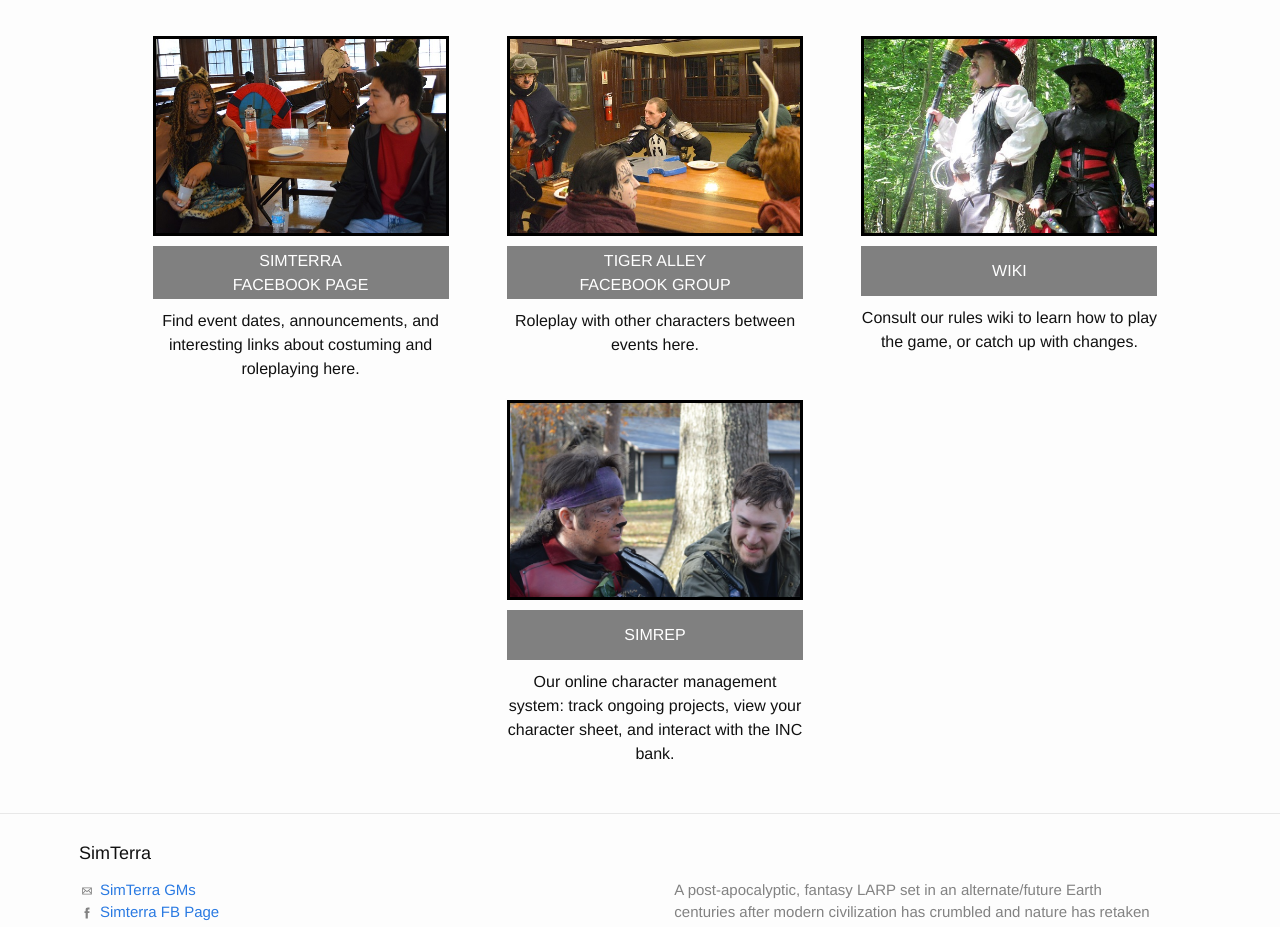
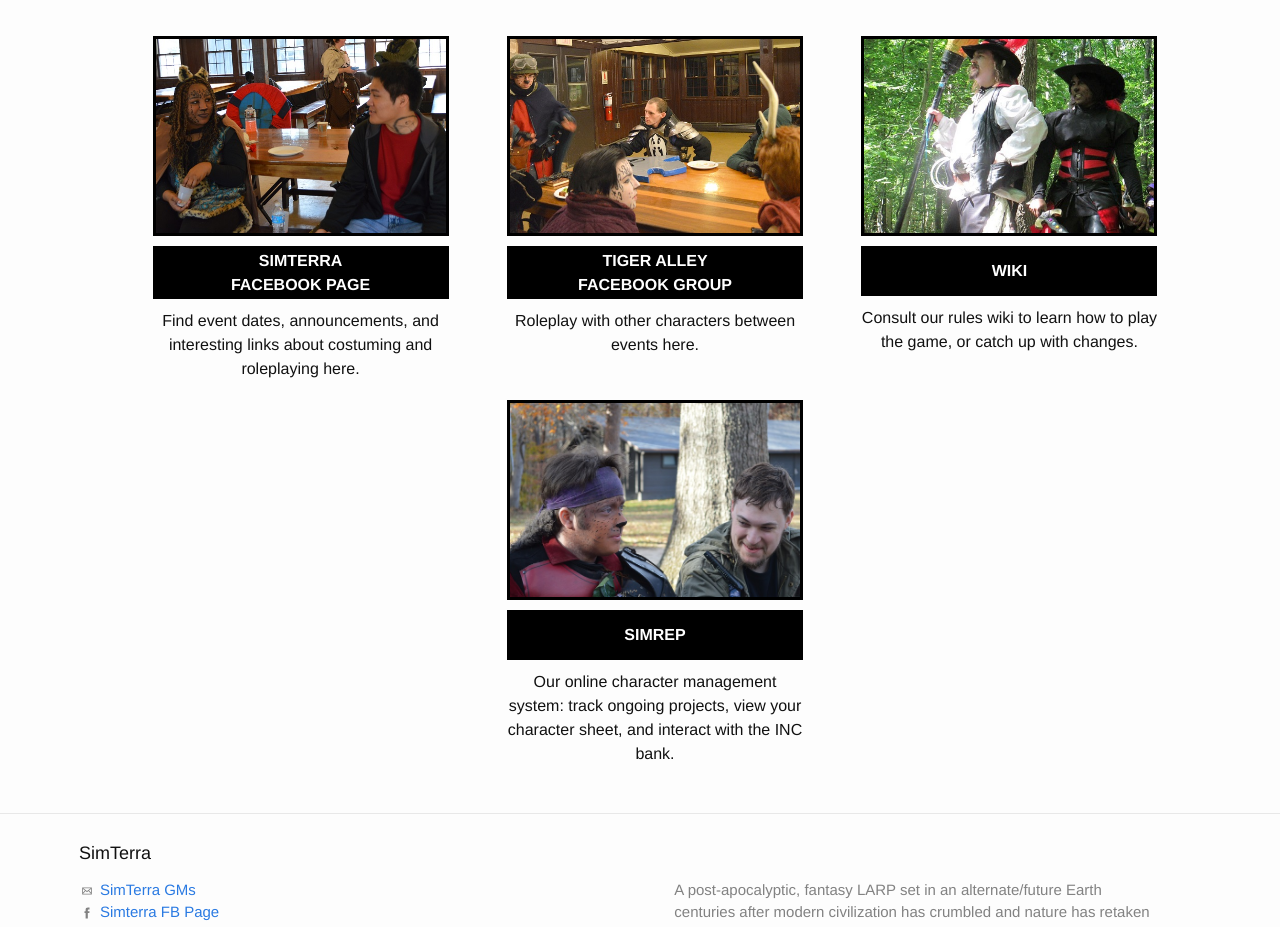
Before and after one commit to MetricMike/simterra-site, a Jekyll site: the page built from index.html, in a window 1280 px wide. Shown: the part 774-1701 px from the top of the page. Built offline with Jekyll 4.4.1, drawn with Linux system fonts in a browser that asks for light colours.

Commit message:
Fashion, links, &:hover is the new black

```diff
--- a/_sass/_layout.scss
+++ b/_sass/_layout.scss
@@ -55,7 +55,7 @@
 				text-transform: uppercase;
 
 				&:hover {
-					color: aqua;
+					color: #407B38;
 				}
 
 				// Gaps between nav items, but not on the last one
@@ -312,7 +312,7 @@ ul.image-row {
 		.link {
 			width: 300px;
 			height: 50px;
-			background-color: grey;
+			background-color: black;
 			padding: 2.5px 10px;
 			display: table-cell;
 			margin: 5px 0;
@@ -322,9 +322,10 @@ ul.image-row {
 			a {
 				text-transform: uppercase;
 				color: white;
+				font-weight: 700;
 
 				&:hover {
-					color: aqua;
+					color: #407B38;
 				}
 			}
 		}
@@ -340,12 +341,10 @@ ul.image-row {
 
 	h3 {
 	  padding: 10px;
-	  background-color: grey;
-	  color: aqua;
-
-	  &:hover {
-		  text-decoration: underline;
-	  }
+	  padding-left: 40px;
+	  background-color: black;
+	  color: white;
+	  font-weight: 700;
 	}
 
 	.staff-item {
@@ -355,6 +354,7 @@ ul.image-row {
 		float: left;
 
 		button {
+			font-weight: 900;
 			width: 250px;
 			height: 225px;
 			background-position-x: 50%;
@@ -370,12 +370,11 @@ ul.image-row {
 
 .chapter-container {
 	width: 80%;
-	margin: 25px auto;
+	margin: 50px auto;
 	display: block;
 
 	.chapter-banner {
 		width: 100%;
 		float: right;
-		margin: 25px 0;
 	}
 }
```
